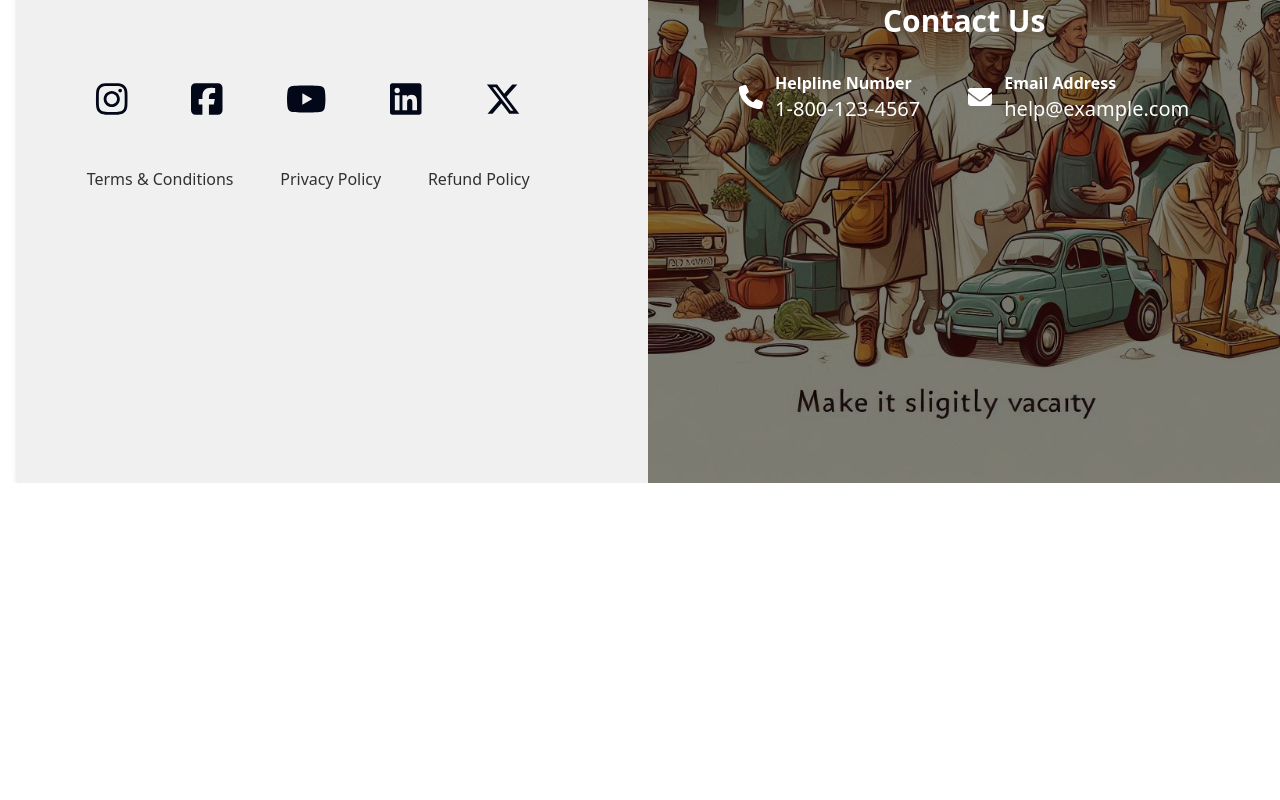
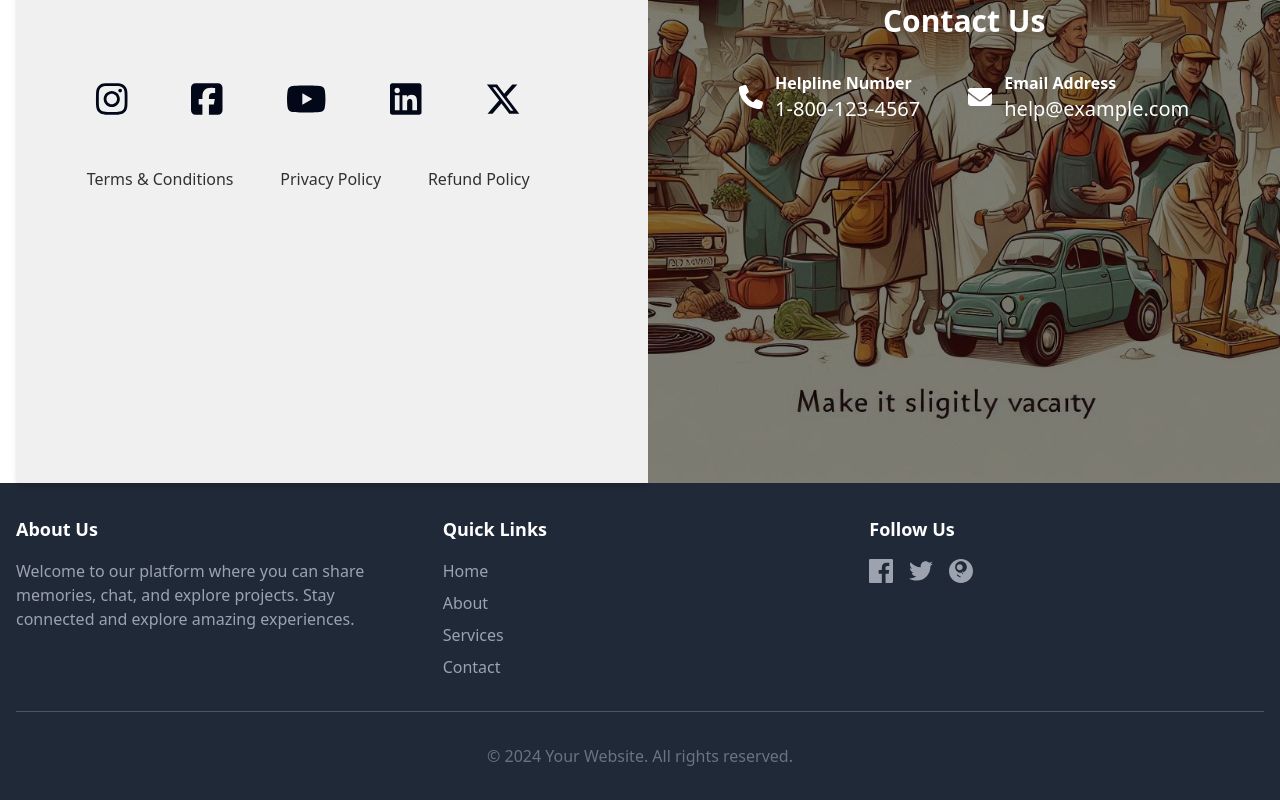
Before and after one commit to AjinkyaMuley/CareConnect, a React (Vite) app in the folder client/: page /contact in a window 1280 px wide. Shown: the part 390-1190 px from the top of the page. Before the commit the page ends 873 px from the top, so only its background shows below. Built offline with nearby package versions, Linux system fonts and the light colour scheme.

Commit message:
footer added

```diff
--- a/client/src/App.jsx
+++ b/client/src/App.jsx
@@ -3,6 +3,7 @@ import { Button } from './components/ui/button'
 import Navbar from './pageComponents/Navbar'
 import { Route, Routes } from 'react-router-dom'
 import Contact from './pageComponents/Contact'
+import Footer from './pageComponents/Footer'
 
 const App = () => {
   return (
@@ -12,6 +13,7 @@ const App = () => {
         {/* <Route path="/" element={<Home />} /> */}
         <Route path='/contact' element={<Contact />}/>
       </Routes>
+      <Footer />
     </div>
   )
 }
--- /dev/null
+++ b/client/src/pageComponents/Footer.jsx
@@ -0,0 +1,54 @@
+const Footer = () => {
+    return (
+      <footer className="bg-gray-800 text-white py-8">
+        <div className="container mx-auto px-4">
+          <div className="grid grid-cols-1 md:grid-cols-3 gap-8">
+
+            {/* Column 1: About Section */}
+            <div>
+              <h3 className="text-lg font-semibold mb-4">About Us</h3>
+              <p className="text-gray-400">
+                Welcome to our platform where you can share memories, chat, and explore projects.
+                Stay connected and explore amazing experiences.
+              </p>
+            </div>
+
+            {/* Column 2: Navigation Links */}
+            <div>
+              <h3 className="text-lg font-semibold mb-4">Quick Links</h3>
+              <ul className="space-y-2">
+                <li><a href="#" className="text-gray-400 hover:text-white">Home</a></li>
+                <li><a href="#" className="text-gray-400 hover:text-white">About</a></li>
+                <li><a href="#" className="text-gray-400 hover:text-white">Services</a></li>
+                <li><a href="#" className="text-gray-400 hover:text-white">Contact</a></li>
+              </ul>
+            </div>
+
+            {/* Column 3: Social Media Section */}
+            <div>
+              <h3 className="text-lg font-semibold mb-4">Follow Us</h3>
+              <div className="flex space-x-4">
+                <a href="#" className="text-gray-400 hover:text-white">
+                  <svg className="w-6 h-6" fill="currentColor" viewBox="0 0 24 24"><path d="M22.675 0H1.326C.595 0 0 .593 0 1.325v21.351C0 23.405.595 24 1.326 24h11.495v-9.294H9.691v-3.622h3.129V8.413c0-3.1 1.894-4.788 4.662-4.788 1.325 0 2.463.099 2.794.143v3.24h-1.917c-1.504 0-1.794.715-1.794 1.764v2.311h3.588l-.468 3.622h-3.12V24h6.116c.729 0 1.324-.595 1.324-1.325V1.325C24 .595 23.405 0 22.675 0z"/></svg>
+                </a>
+                <a href="#" className="text-gray-400 hover:text-white">
+                  <svg className="w-6 h-6" fill="currentColor" viewBox="0 0 24 24"><path d="M23.954 4.569c-.885.389-1.83.654-2.825.775 1.014-.611 1.794-1.574 2.163-2.724-.951.555-2.005.959-3.127 1.184-.897-.957-2.178-1.555-3.594-1.555-2.717 0-4.92 2.205-4.92 4.917 0 .386.045.762.127 1.124-4.086-.205-7.713-2.165-10.141-5.144-.422.722-.664 1.561-.664 2.457 0 1.694.863 3.188 2.173 4.065-.802-.025-1.558-.246-2.215-.614v.061c0 2.364 1.681 4.337 3.917 4.784-.409.111-.84.171-1.284.171-.314 0-.618-.03-.916-.086.619 1.934 2.417 3.342 4.55 3.38-1.67 1.306-3.779 2.085-6.066 2.085-.394 0-.779-.023-1.162-.068 2.165 1.388 4.733 2.199 7.499 2.199 8.998 0 13.92-7.458 13.92-13.931 0-.211-.004-.422-.014-.632.955-.69 1.784-1.56 2.438-2.548l-.047-.02z"/></svg>
+                </a>
+                <a href="#" className="text-gray-400 hover:text-white">
+                  <svg className="w-6 h-6" fill="currentColor" viewBox="0 0 24 24"><path d="M12 2.163c3.204 0 5.853 2.653 5.853 5.854 0 3.205-2.653 5.853-5.853 5.853-3.204 0-5.854-2.653-5.854-5.853C6.147 4.82 8.797 2.163 12 2.163m0-2.163C5.373 0 0 5.373 0 12c0 6.627 5.373 12 12 12s12-5.373 12-12C24 5.373 18.627 0 12 0zm0 18.281c-1.913 0-3.602-1.168-4.339-2.842l.396-.046c.803 0 1.498.414 1.852 1.03.333.566.8.946 1.371.946.447 0 .869-.155 1.241-.465.352-.292.533-.72.533-1.264v-3.059h1.306c-.053 1.314-.548 2.425-1.563 3.175-.631.482-1.325.77-2.082.77m0-5.397c-1.63 0-2.953-1.327-2.953-2.953 0-1.63 1.327-2.953 2.953-2.953s2.953 1.327 2.953 2.953c0 1.63-1.327 2.953-2.953 2.953z"/></svg>
+                </a>
+              </div>
+            </div>
+          </div>
+
+          <hr className="my-8 border-gray-600" />
+
+          <div className="text-center text-gray-500">
+            &copy; {new Date().getFullYear()} Your Website. All rights reserved.
+          </div>
+        </div>
+      </footer>
+    );
+  };
+
+  export default Footer;
--- a/client/src/pageComponents/Navbar.jsx
+++ b/client/src/pageComponents/Navbar.jsx
@@ -1,6 +1,7 @@
 import { useState } from "react";
 import { FindAJob } from "./FindAJob";
 import { Link } from "react-router-dom";
+import logo from '../assets/logo.png'
 
 export default function Navbar() {
     const [isOpen, setIsOpen] = useState(false);
@@ -10,7 +11,7 @@ export default function Navbar() {
             <div className="container mx-auto px-4 py-4 flex justify-between items-center">
                 {/* Logo */}
                 <a href="#" className="text-2xl ms-6 font-bold text-blue-600">
-                    CareConnect
+                    SevaMitra
                 </a>
 
                 <div>
```
Also changed, not shown: client/src/assets/logo.png (added).
